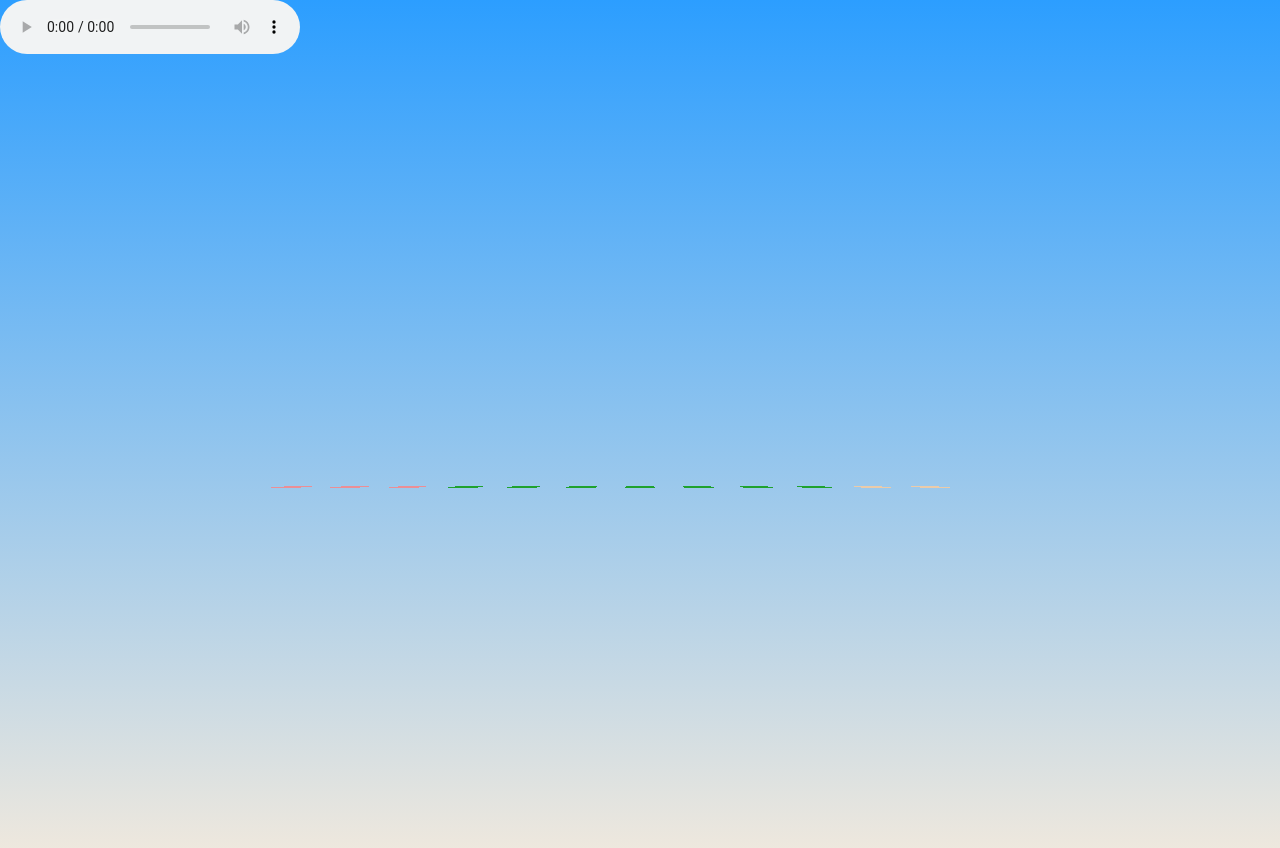
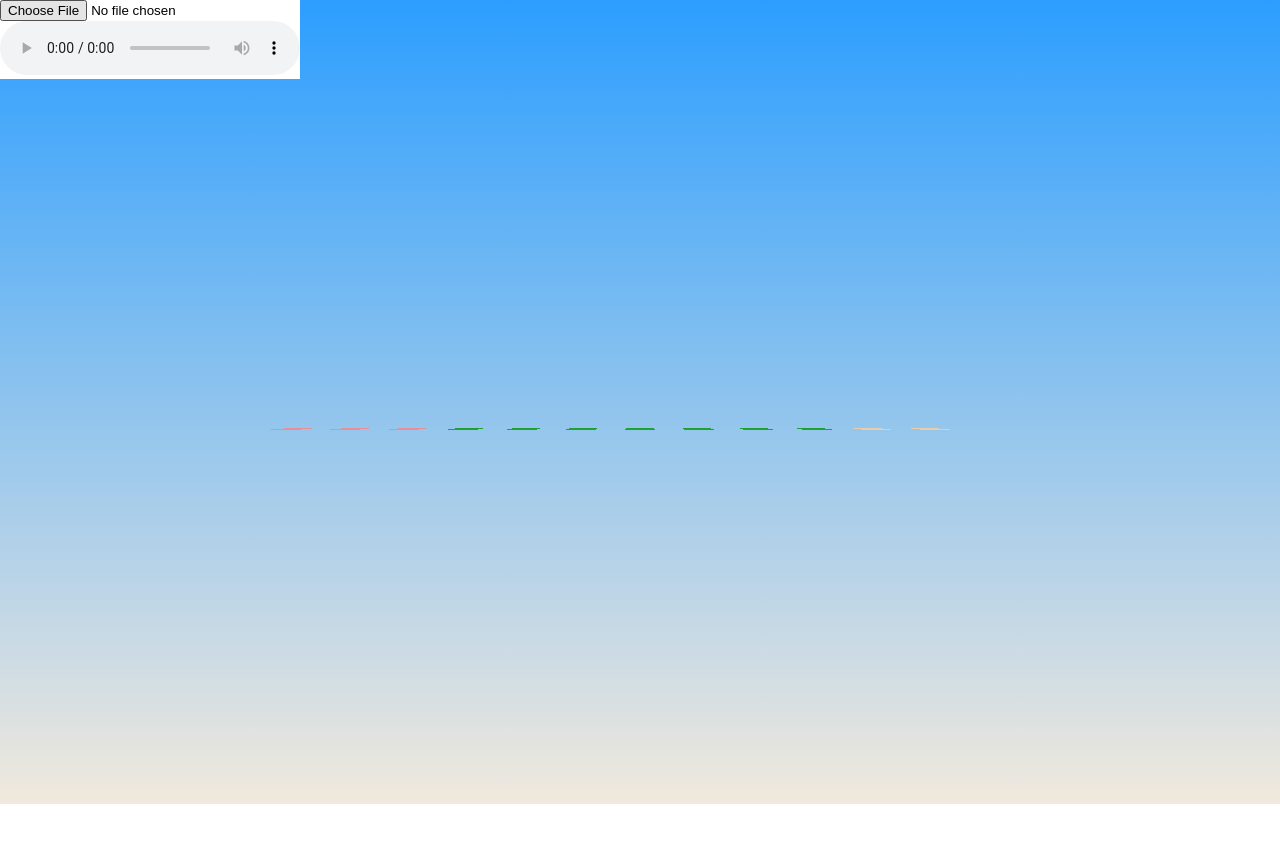
Before and after one commit to sethkrantzler/BoomCube, a plain HTML site: page index.html in a window 1280 px wide. After the commit the page ends 804 px from the top, so only its background shows below. Drawn offline with Linux system fonts and the light colour scheme; animation ran at ten frames a second.

Commit message:
added file upload

```diff
--- a/audioAnalyze.js
+++ b/audioAnalyze.js
@@ -1,4 +1,7 @@
 window.onload = function() {
+  setupFileUpload()
+
+
   var ctx = new AudioContext();
   var audio = document.getElementById('myAudio');
   var source = document.getElementById('mySource');
@@ -100,3 +103,16 @@ window.onload = function() {
 
 
 };
+
+function setupFileUpload() {
+  document.getElementById('file').onchange = function() {
+    console.log("selected")
+
+    let file = document.getElementById('file').files[0]
+    let blob = window.URL || window.webkitURL
+    let fileURL = blob.createObjectURL(file)
+    console.log(fileURL)
+    document.getElementById('myAudio').src = fileURL;
+
+  }
+}
--- a/index.html
+++ b/index.html
@@ -12,6 +12,13 @@
 				 background: linear-gradient(#2c9eff, #f1e9dd)
 			}
 
+			.square {
+				width: 300px;
+				background: #fff;
+
+				position: absolute;
+			}
+
 		</style>
 
 		<script src="three.js"></script>
@@ -20,10 +27,18 @@
 	</head>
 
 	<body>
+		<div class="square">
+			<div class="upload">
+				<input type="file" id="file">
+			</div>
 
-		<audio id="myAudio" autoplay controls>
-			<source id="mySource" src="" type="audio/mpeg">
-		</audio>
+
+
+			<audio id="myAudio" autoplay controls>
+				<source id="mySource" src="" type="audio/mpeg">
+			</audio>
+		</div>
+
 
 	</body>
 </html>
```
Also changed, not shown: 1 other file.
